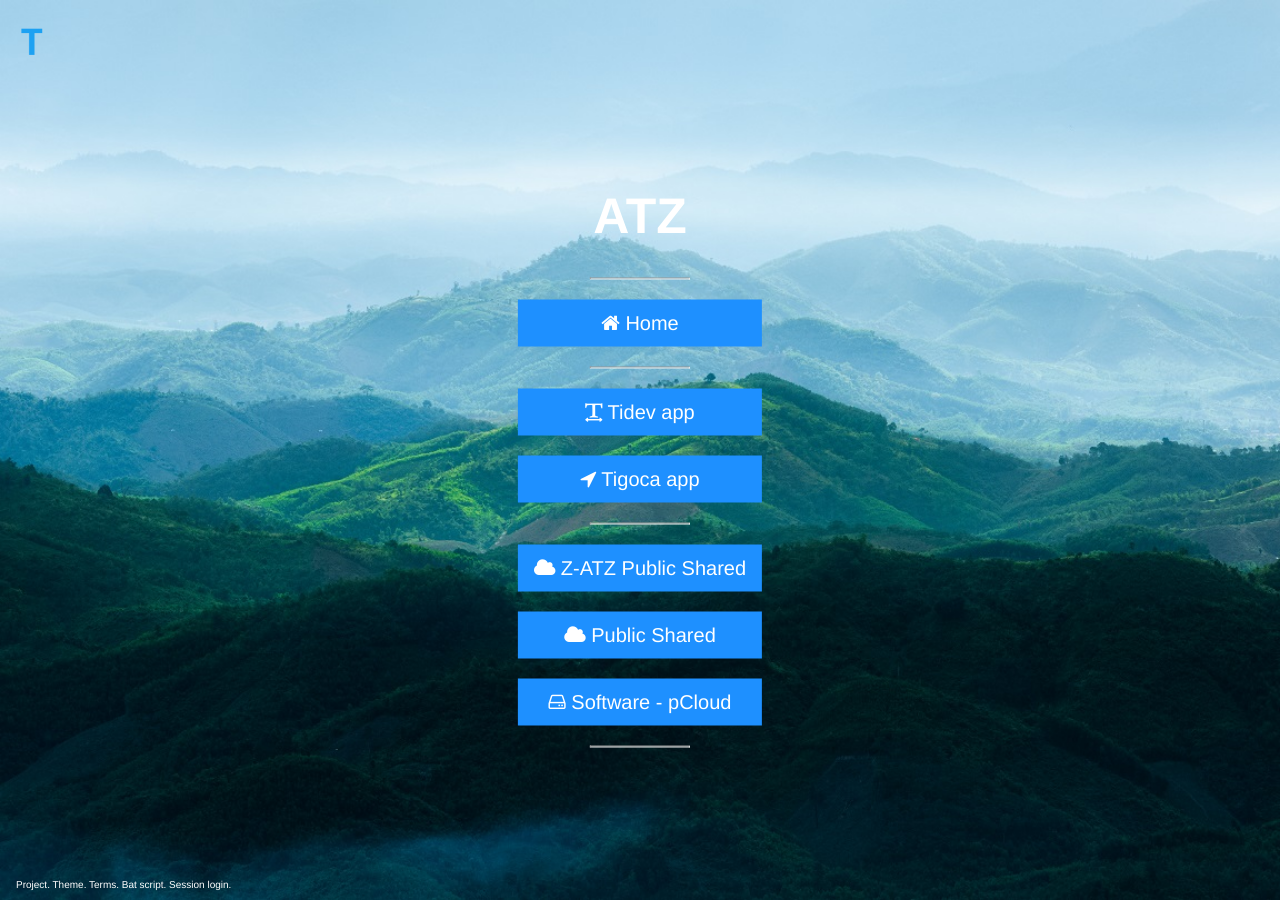
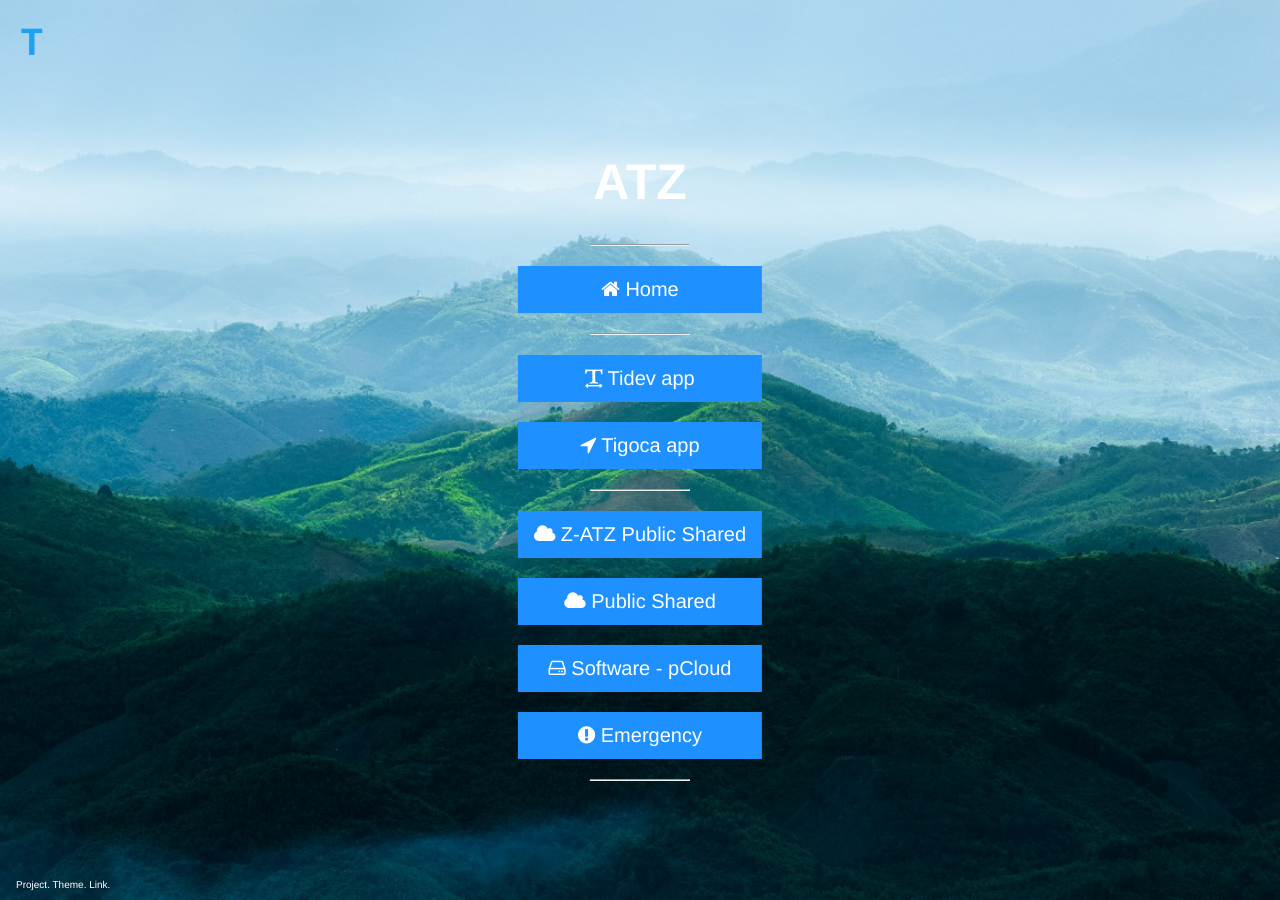
Before and after one commit to khathiatz/khathiatz.github.io, a Jekyll site: the page index.html, which Jekyll copies as it is, in a window 1280 px wide. Built offline with Jekyll 4.4.1, drawn with Linux system fonts in a browser that asks for light colours.

Commit message:
Modify button links in index.html
Updated button links and removed some links.

```diff
--- a/index.html
+++ b/index.html
@@ -99,7 +99,7 @@
   <div class="middle">
     <h1>ATZ</h1>
     <hr>
-    <p <button class="btn" onclick="window.location.href='https://khathiatz.github.io/home';"><i class="fa fa-home"></i> Home</button></p>
+    <p <button class="btn" onclick="window.location.href='https://khathiatz.github.io/readme';"><i class="fa fa-home"></i> Home</button></p>
     <hr>
     <p <button class="btn" onclick="window.location.href='https://khathiatz.github.io/tidev';"><i class="fa fa-text-width"></i> Tidev app</button></p>
     <p <button class="btn" onclick="window.location.href='https://khathiatz.github.io/tigoca';"><i class="fa fa-location-arrow"></i> Tigoca app</button></p>
@@ -107,6 +107,7 @@
     <p <button class="btn" onclick="window.location.href='https://1drv.ms/f/s!Ar4pAPafzzHKhdBRmlZmcHzUnX-g5g?e=9a5F9i';"><i class="fa fa-cloud"></i> Z-ATZ Public Shared</button></p>
     <p <button class="btn" onclick="window.location.href='https://u.pcloud.link/publink/show?code=kZi8Hs0ZdpmUCeTkctF6Ye4g91GAV50h7yr7';"><i class="fa fa-cloud"></i> Public Shared</button></p>
     <p <button class="btn" onclick="window.location.href='https://u.pcloud.link/publink/show?code=kZ1mHs0Z8q5BaSqt13kuTSKEu6pu6zAO19YV';"><i class="fa fa-hdd-o"></i> Software - pCloud</button></p>
+    <p <button class="btn" onclick="window.location.href='https://khathiatz.github.io/pages/emergency';"><i class="fa fa-exclamation-circle"></i> Emergency</button></p>
     <hr>
 
     <!--
@@ -122,9 +123,7 @@
   <div class="bottomleft">
     <p style="font-size:10px"><a href="https://github.com/khathiatz/khathiatz.github.io" target="_blank" rel="noopener noreferrer">Project</a>.
       <a href="https://www.w3schools.com/howto/howto_css_coming_soon.asp" target="_blank" rel="noopener noreferrer">Theme</a>.
-      <a href="https://raindrop.io/thinkrdp/" target="_blank" rel="noopener noreferrer">Terms</a>.
-      <a href="https://1drv.ms/u/s!Ar4pAPafzzHKg-1Bn27FIIRF_weRbQ?e=uWdZsD" target="_blank" rel="noopener noreferrer">Bat script</a>.
-      <a href="https://app.raindrop.io/my/47344773/" target="_blank" rel="noopener noreferrer">Session login</a>.
+      <a href="https://raindrop.io/thinkrdp/" target="_blank" rel="noopener noreferrer">Link</a>.
     </p>
   </div>
 </div>
```
